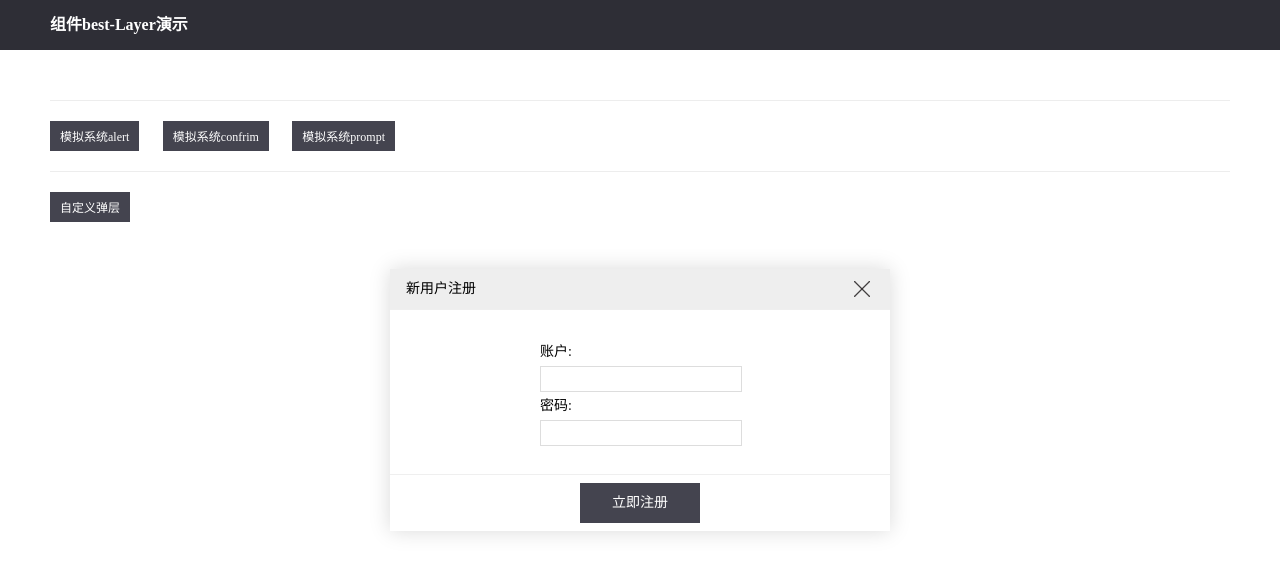
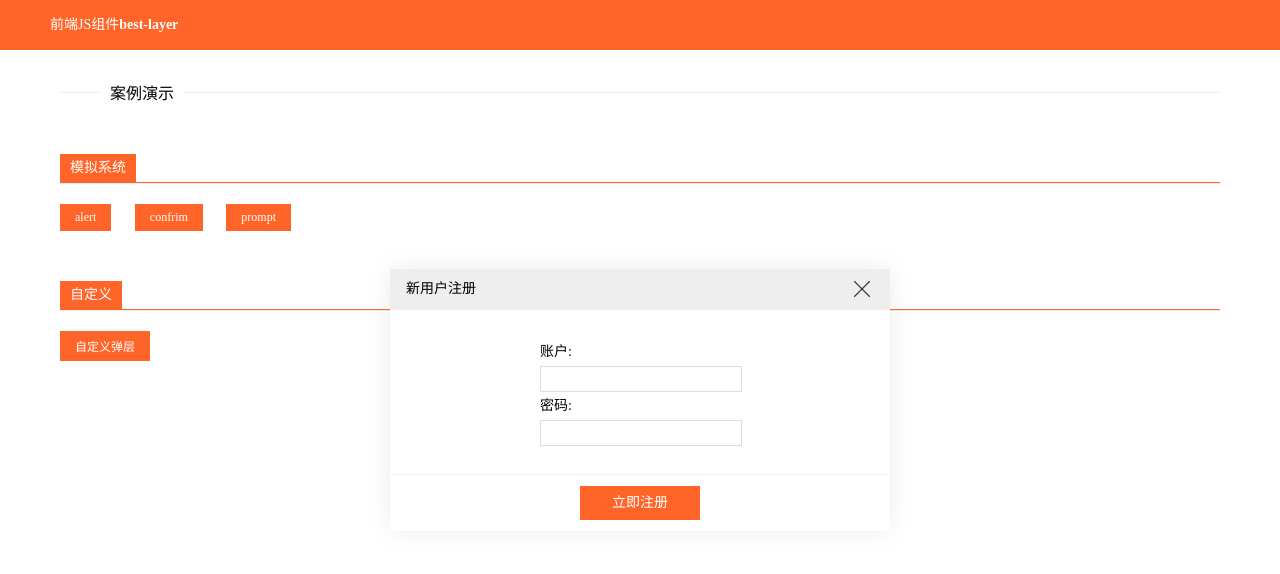
Before and after one commit to chenyangdamon/best-layer, a website: page src/index.html in a window 1280 px wide. Both pictures are taken after a click on the link "自定义弹层". Drawn offline with nearby package versions, Linux system fonts and the light colour scheme; files that its build step writes are made by us from their sources.

Commit message:
更换主题色和布局

```diff
--- a/src/index.html
+++ b/src/index.html
@@ -9,15 +9,20 @@
     <!-- example 演示 -->
     <div class="example">
         <div class="example-top">
-            <h4>组件best-Layer演示</h4>
+            <div class="title">前端JS组件<strong>best-layer</strong></div>
             <p></p>
         </div>
         <div class="example-container">
+            <fieldset>
+                <legend>案例演示</legend>
+            </fieldset>
+            <div class="example-container-title"> <span>模拟系统</span> </div>
             <div class="example-container-row">
-                <a href="javascript:;" class="btn example-btn-1">模拟系统alert</a>
-                <a href="javascript:;" class="btn example-btn-2">模拟系统confrim</a>
-                <a href="javascript:;" class="btn example-btn-3">模拟系统prompt</a>
+                <a href="javascript:;" class="btn example-btn-1">alert</a>
+                <a href="javascript:;" class="btn example-btn-2">confrim</a>
+                <a href="javascript:;" class="btn example-btn-3">prompt</a>
             </div>
+            <div class="example-container-title"> <span>自定义</span> </div>
             <div class="example-container-row">
                 <a href="javascript:;" class="btn example-btn-4">自定义弹层</a>
             </div>
--- a/src/scss/best-layer.scss
+++ b/src/scss/best-layer.scss
@@ -6,7 +6,7 @@
  * @Date   : 2017-02-28 22:08:02
  */
 
-$layer-theme: #02A6A6;
+$layer-theme: #ff6428;
 $layer-padding:8px;
 $layer-header-height:24px;
 $layer-footer-height:40px;
@@ -33,7 +33,7 @@ $layer-zindex: 1024;
         width: 500px; // margin: 10% auto 0;
         background-color: #FFF;
         font-size: 14px;
-        box-shadow: 0 0 20px rgba(0, 0, 0, .15);
+        box-shadow: 0 0 24px rgba(0, 0, 0, 0.08);
         @at-root {
             /* 弹层头部 */
         }
@@ -78,12 +78,12 @@ $layer-zindex: 1024;
             .button {
                 display: inline-block;
                 width: 120px;
-                height: 40px;
-                line-height: 40px;
-                background: #44444F;
+                height: 34px;
+                line-height: 34px;
+                background: $layer-theme;
                 color: #FFF;
                 &:hover {
-                    background: #22222f;
+                    background: darken($layer-theme, 5%);
                 }
             }
             .button:nth-child(2) {
@@ -171,22 +171,22 @@ $layer-zindex: 1024;
         .best-layer-core {
             &-header {}
             &-body {
-                .form-register{
-                    margin:20px auto;
-                    width:200px;
-                    .item{
-                        label{
-                            display:block;
-                            height:28px;
-                            line-height:28px;
+                .form-register {
+                    margin: 20px auto;
+                    width: 200px;
+                    .item {
+                        label {
+                            display: block;
+                            height: 28px;
+                            line-height: 28px;
                         }
-                        input{
-                            display:block;
-                            width:100%;
-                            height:24px;
-                            line-height:24px;
-                            border:1px solid #ddd;
-                            outline:none;
+                        input {
+                            display: block;
+                            width: 100%;
+                            height: 24px;
+                            line-height: 24px;
+                            border: 1px solid #ddd;
+                            outline: none;
                         }
                     }
                 }
--- a/src/scss/example.scss
+++ b/src/scss/example.scss
@@ -1,40 +1,69 @@
-/* example */
+/*
+ Example
+ */
+
 * {
     margin: 0;
     padding: 0;
     font-family: "微软雅黑";
     font-size: 14px;
+    font-style: normal;
     text-decoration: none;
 }
+$example-theme-color: #ff6428;
 .example {
     &-top {
         padding: 0 50px;
         height: 50px;
         line-height: 50px;
-        background: #2E2E36;
+        background: $example-theme-color;
         color: #FFF;
         h4 {
             font-size: 16px;
         }
     }
     &-container {
-        padding: 50px;
-        &-local{
-            height:300px;
-            border:1px solid #ddd;
+        padding: 30px 60px;
+        fieldset {
+            margin-bottom:50px;
+            border: none;
+            border-top: 1px solid #eee;
+            legend {
+                margin-left: 40px;
+                padding: 0 10px; // height:30px;
+                font-size: 16px;
+            }
+        }
+        &-local {
+            height: 300px;
+            border: 1px solid #ddd;
+        }
+        &-title {
+            height: 28px;
+            line-height: 28px;
+            border-bottom: 1px solid $example-theme-color;
+            color: $example-theme-color;
+            font-size: 12px;
+            span {
+                float: left;
+                padding: 0 10px;
+                background: $example-theme-color;
+                color: #FFF;
+            }
         }
         &-row {
+            margin-bottom:30px;
             padding-top: 20px;
             border-top: 1px solid #ededed;
             .btn {
                 display: inline-block;
                 margin: 0 20px 20px 0;
-                padding: 6px 10px;
+                padding: 6px 15px;
                 font-size: 12px;
-                background: #44444F;
+                background: $example-theme-color;
                 color: #FFF;
                 &:hover {
-                    background: #3B3B45;
+                    background: $example-theme-color;
                 }
             }
         }
```
Also changed, not shown: dist/css/best-layer.css, dist/css/example.css, dist/index.html.
